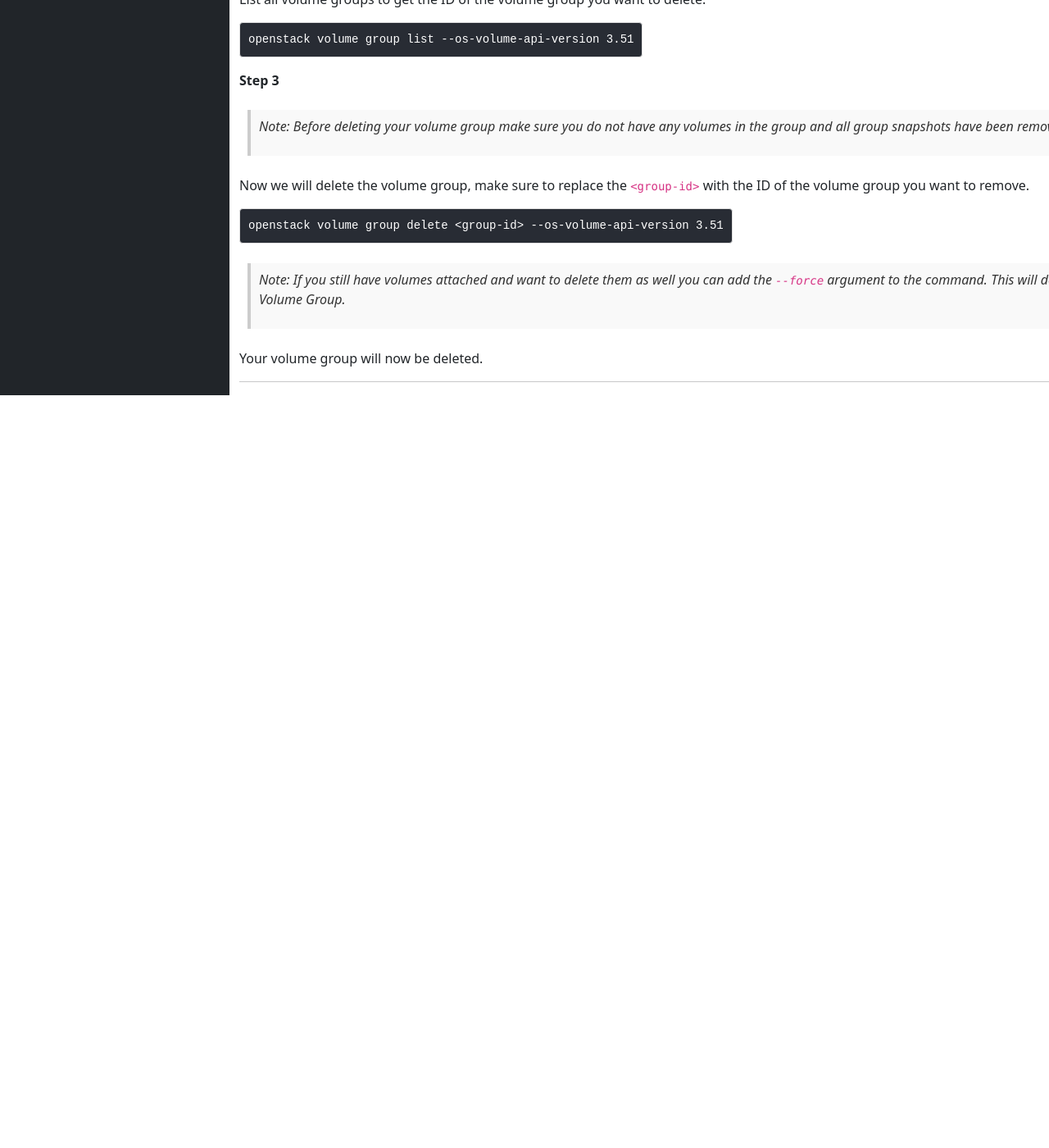
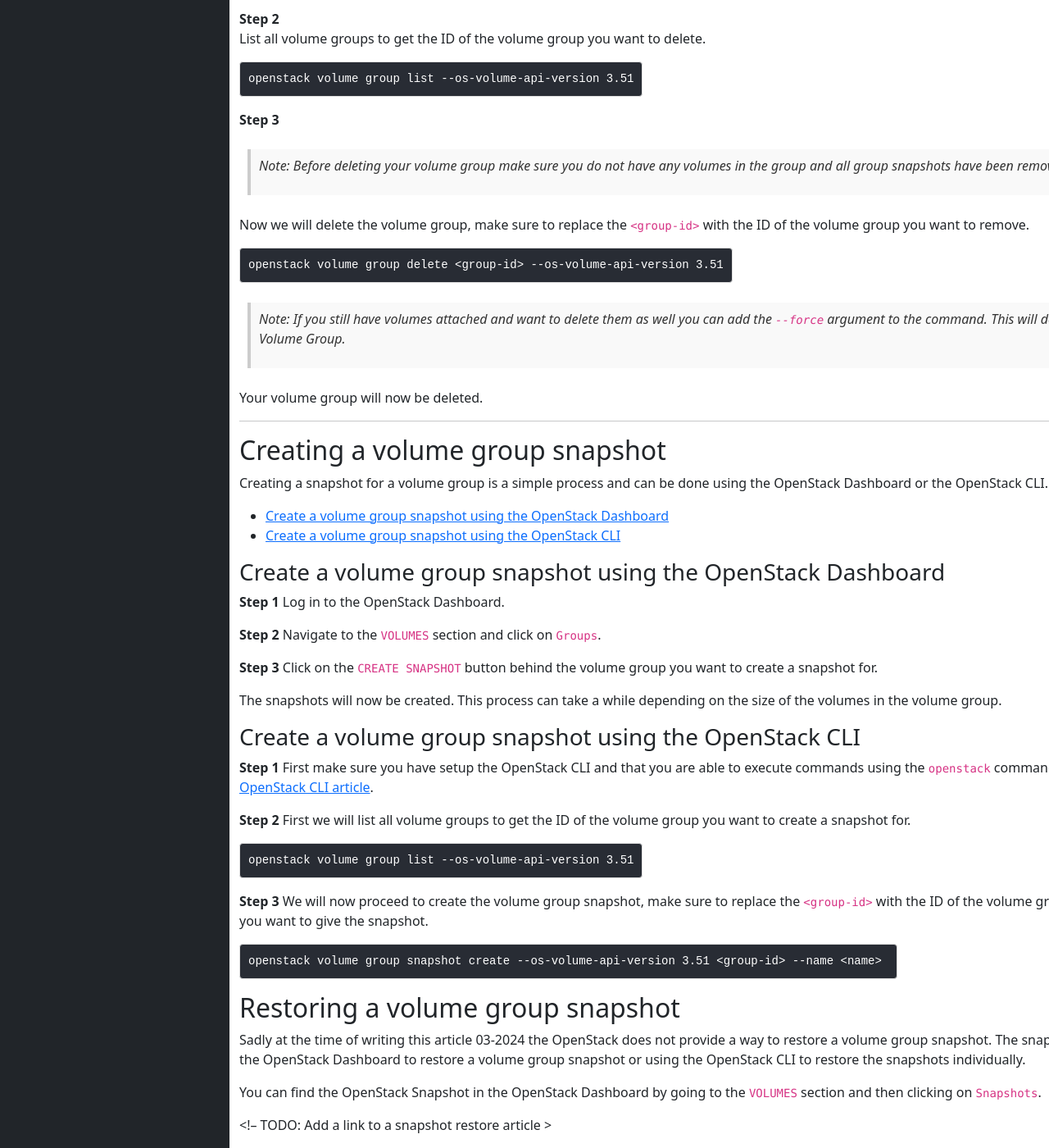
Before and after one commit to bkranendonk/OpenStack-Docs, a Jekyll site: the page built from _posts/volume/2023-03-12-volume-groups.md, in a window 1280 px wide and 1400 px high, scrolled down 4182 px. Shown: the whole window at 82% size. Built offline with Jekyll 4.4.1, drawn with Linux system fonts in a browser that asks for light colours; before the commit the page ends 4664 px from its top, so only the background shows below that; some of the changed text lies outside the part shown.

Commit message:
Add part about group snapshots

````diff
--- a/_posts/volume/2023-03-12-volume-groups.md
+++ b/_posts/volume/2023-03-12-volume-groups.md
@@ -16,6 +16,10 @@
  - [Adding volumes to a volume group](#adding-volumes-to-a-volume-group)
  - [Removing volumes from a volume group](
     #removing-volumes-from-a-volume-group)
+ - [Creating a volume group snapshot](
+    #creating-a-volume-group-snapshot)
+ - [Restoring a volume group snapshot](
+    #restoring-a-volume-group-snapshot)
 
 ---
 
@@ -266,3 +270,63 @@
 Your volume group will now be deleted.
 
 ---
+
+## Creating a volume group snapshot
+Creating a snapshot for a volume group is a simple process and can be done
+using the OpenStack Dashboard or the OpenStack CLI. In this article we will go
+through both methods.
+
+ - [Create a volume group snapshot using the OpenStack Dashboard](
+    #create-a-volume-group-snapshot-using-the-openstack-dashboard)
+ - [Create a volume group snapshot using the OpenStack CLI](
+    #create-a-volume-group-snapshot-using-the-openstack-cli)
+
+### Create a volume group snapshot using the OpenStack Dashboard
+**Step 1**
+Log in to the OpenStack Dashboard.
+
+**Step 2**
+Navigate to the `VOLUMES` section and click on `Groups`.
+
+**Step 3**
+Click on the `CREATE SNAPSHOT` button behind the volume group you want to
+create a snapshot for.
+
+The snapshots will now be created. This process can take a while depending on
+the size of the volumes in the volume group.
+
+### Create a volume group snapshot using the OpenStack CLI
+**Step 1**
+First make sure you have setup the OpenStack CLI and that you are able to
+execute commands using the `openstack` command. For more information please
+refer to the
+[Using the OpenStack CLI article](
+    {{ '/articles/using-the-cli-linux' | relative_url }}
+).
+
+**Step 2**
+First we will list all volume groups to get the ID of the volume group you
+want to create a snapshot for.
+```bash
+openstack volume group list --os-volume-api-version 3.51
+```
+
+**Step 3**
+We will now proceed to create the volume group snapshot, make sure to replace
+the `<group-id>` with the ID of the volume group you want to create a snapshot
+and `<name>` with the name you want to give the snapshot.
+```bash
+openstack volume group snapshot create --os-volume-api-version 3.51 <group-id> --name <name>
+```
+
+## Restoring a volume group snapshot
+Sadly at the time of writing this article 03-2024 the OpenStack does not
+provide a way to restore a volume group snapshot. The snapshots are only
+restorable individually. We recommend using the OpenStack Dashboard to restore
+a volume group snapshot or using the OpenStack CLI to restore the snapshots
+individually.
+
+You can find the OpenStack Snapshot in the OpenStack Dashboard by going to the
+`VOLUMES` section and then clicking on `Snapshots`.
+
+<!-- TODO: Add a link to a snapshot restore article >
````
Also changed, not shown: other parts of _posts/volume/2023-03-12-volume-groups.md (+2 -2 lines).
